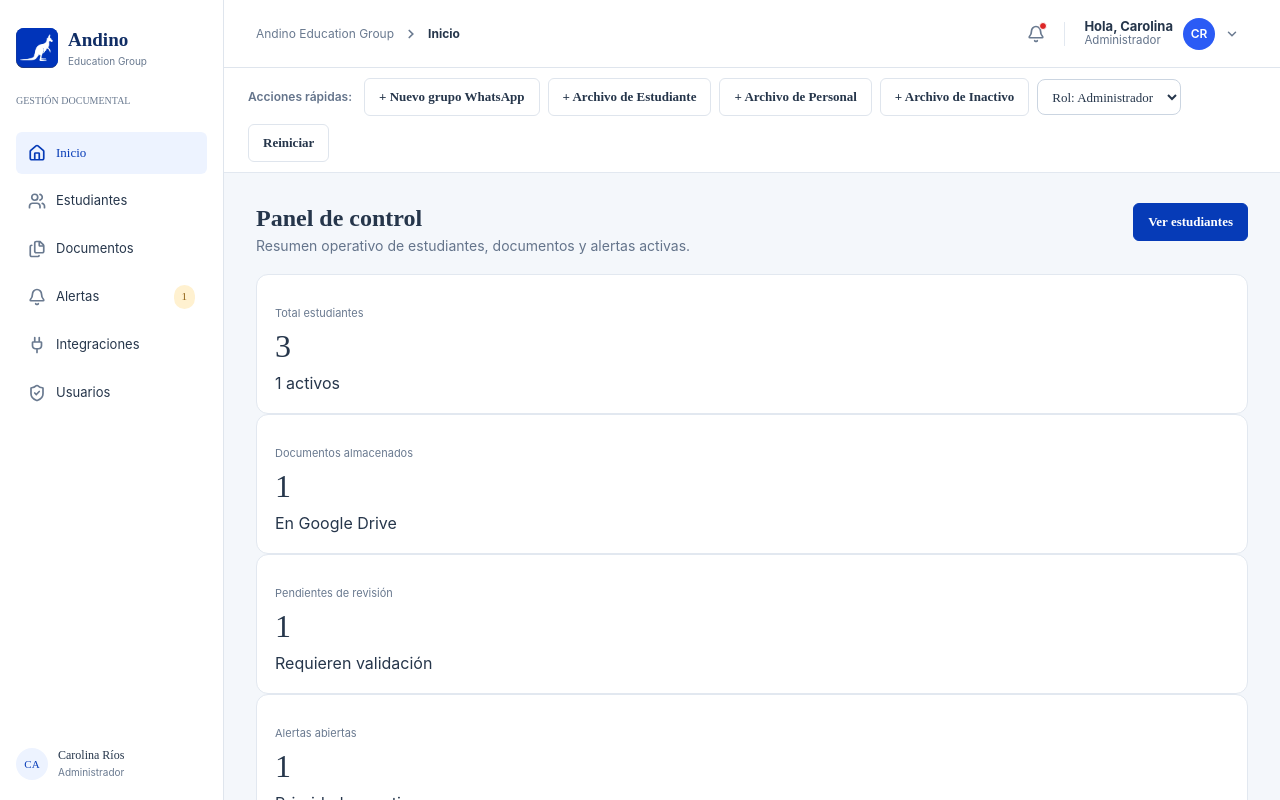
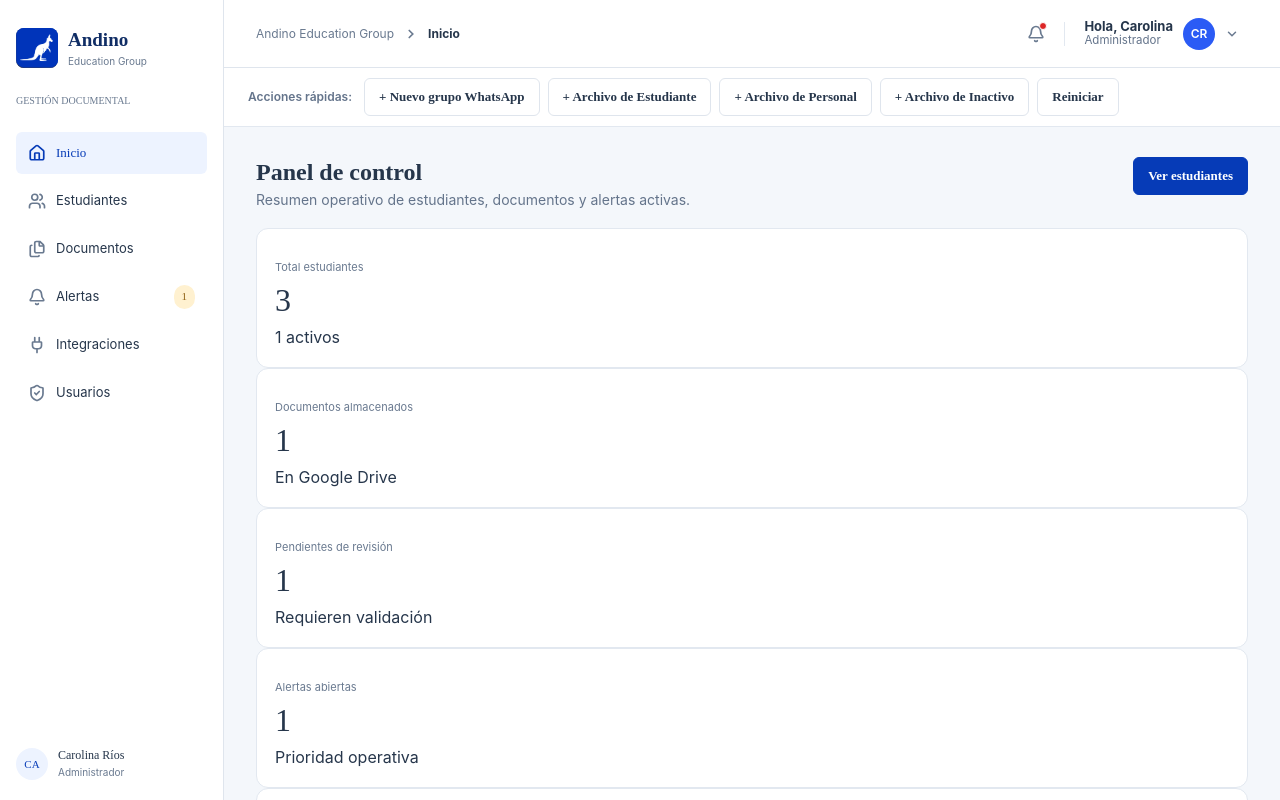
Before and after one commit to PaulBendezuTorres/AndinoEducationGroup, a React (Vite) app: page /inicio in a window 1280 px wide. Shown: the top 800 px of the page. Built offline with nearby package versions, Linux system fonts and the light colour scheme; a web font is replaced by a local one.

Commit message:
Security: eliminar selector manual de rol para evitar escalación de privilegios

```diff
--- a/src/features/sprintBar/SprintBar.tsx
+++ b/src/features/sprintBar/SprintBar.tsx
@@ -1,11 +1,9 @@
 import { Button } from "../../shared/components/UI";
 import { useAppStore } from "../../shared/context/AppStore";
-import type { Page, Role } from "../../shared/types/domain";
+import type { Page } from "../../shared/types/domain";
 
 export function SprintBar({ go }: { go: (page: Page) => void }) {
   const {
-    role,
-    setRole,
     students,
     selectedStudentId,
     simulateWhatsAppGroup,
@@ -57,16 +55,6 @@ export function SprintBar({ go }: { go: (page: Page) => void }) {
       >
         + Archivo de Inactivo
       </Button>
-      <select
-        className="select-input"
-        aria-label="Rol activo"
-        value={role}
-        onChange={(e) => setRole(e.target.value as Role)}
-      >
-        <option value="Administrador">Rol: Administrador</option>
-        <option value="Encargado">Rol: Encargado</option>
-        <option value="Personal">Rol: Personal</option>
-      </select>
       <Button onClick={resetAll}>Reiniciar</Button>
     </div>
   );
```
